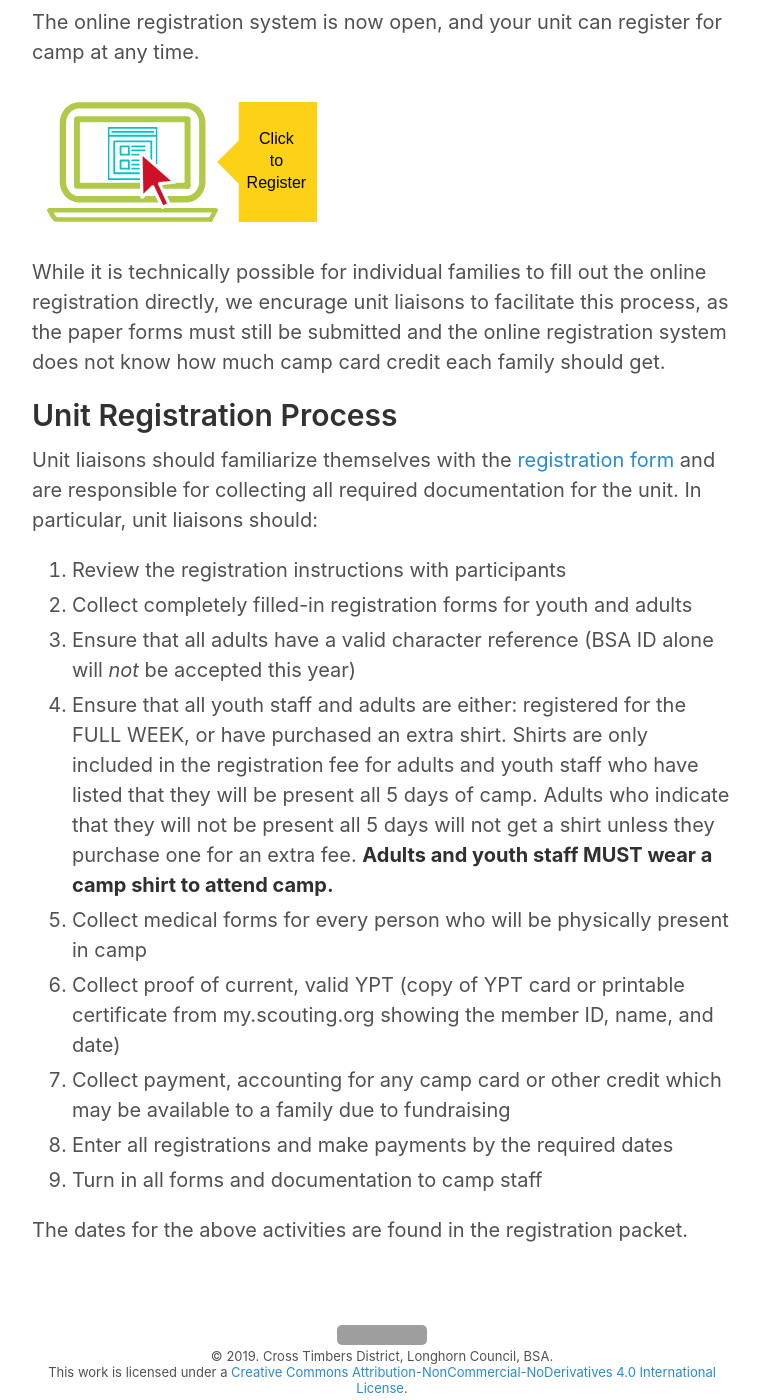
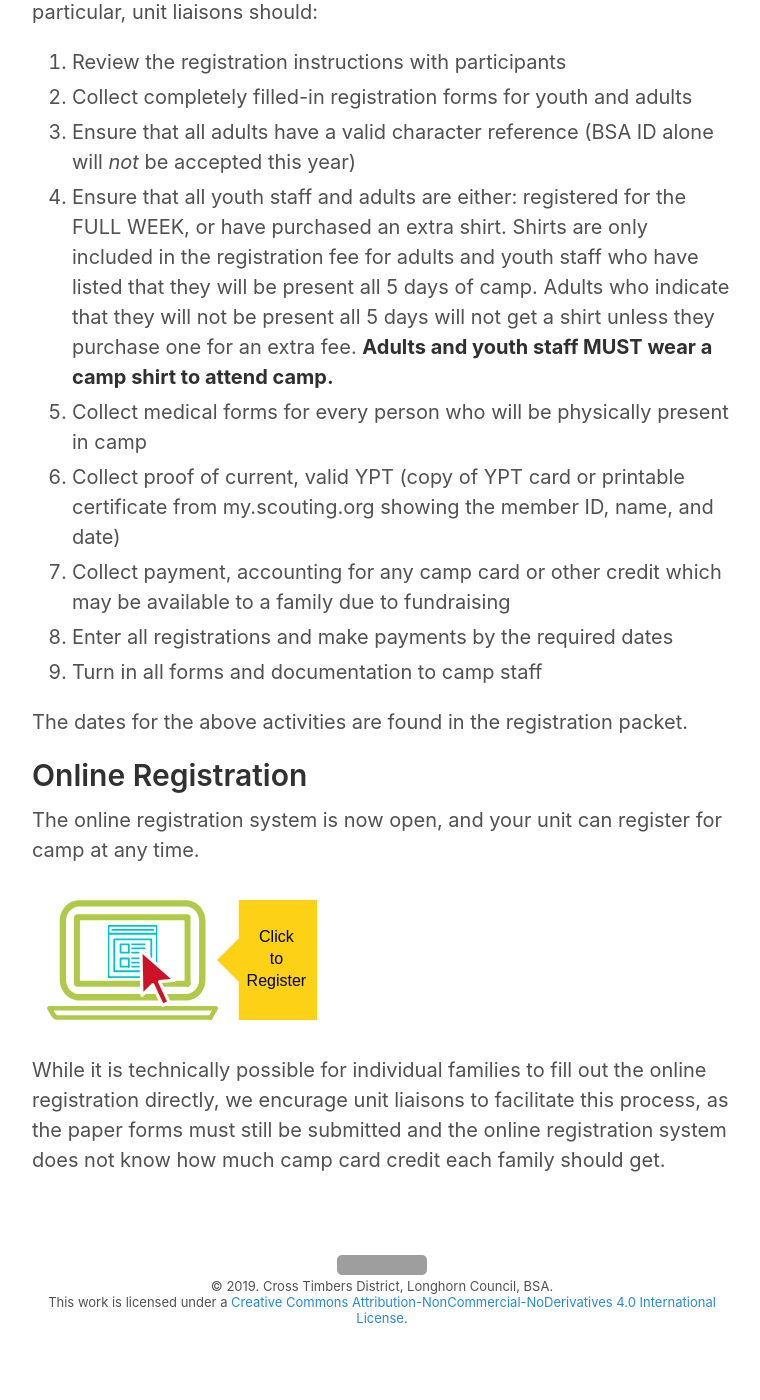
Before and after one commit to CrossTimbersDayCamp/crosstimbersdaycamp.github.io, a Jekyll site: the page built from units.md, in a window 1280 px wide and 1400 px high, scrolled down 911 px. Shown: the whole window, without its empty margins (258-1018 px from the left). Built offline with Jekyll 4.4.1, drawn with Linux system fonts in a browser that asks for light colours; after the commit the page ends 2277 px from its top, so only the background shows below that; some of the changed lines change nothing that is shown; some of the changed text lies outside the part shown; grey boxes are pictures that could not be loaded.

Commit message:
Update units.md

```diff
--- a/units.md
+++ b/units.md
@@ -2,8 +2,6 @@
 layout: page
 title: Unit Information
 ---
-
-This page will be updated as we get closer to camp with additional information.
 
 ## Unit Liaison
 
@@ -13,14 +11,6 @@ We are recruiting for unit liaison from each unit that will be sending scouts to
 <script src="https://services.cognitoforms.com/s/pNW4nb7mv0OUkXZvPWTYcw"></script>
 <script>Cognito.load("forms", { id: "1" });</script>
 </div>
-
-## Online Registration
-
-The online registration system is now open, and your unit can register for camp at any time.
-
-[![Click to Register](/public/content/images/click-to-register.png)](https://scoutingevent.com/662-25620-60876)
-
-While it is technically possible for individual families to fill out the online registration directly, we encurage unit liaisons to facilitate this process, as the paper forms must still be submitted and the online registration system does not know how much camp card credit each family should get.
 
 ## Unit Registration Process
 
@@ -37,3 +27,11 @@ Unit liaisons should familiarize themselves with the [registration form](/regist
 9. Turn in all forms and documentation to camp staff
 
 The dates for the above activities are found in the registration packet.
+
+## Online Registration
+
+The online registration system is now open, and your unit can register for camp at any time.
+
+[![Click to Register](/public/content/images/click-to-register.png)](https://scoutingevent.com/662-25620-60876)
+
+While it is technically possible for individual families to fill out the online registration directly, we encurage unit liaisons to facilitate this process, as the paper forms must still be submitted and the online registration system does not know how much camp card credit each family should get.
```
